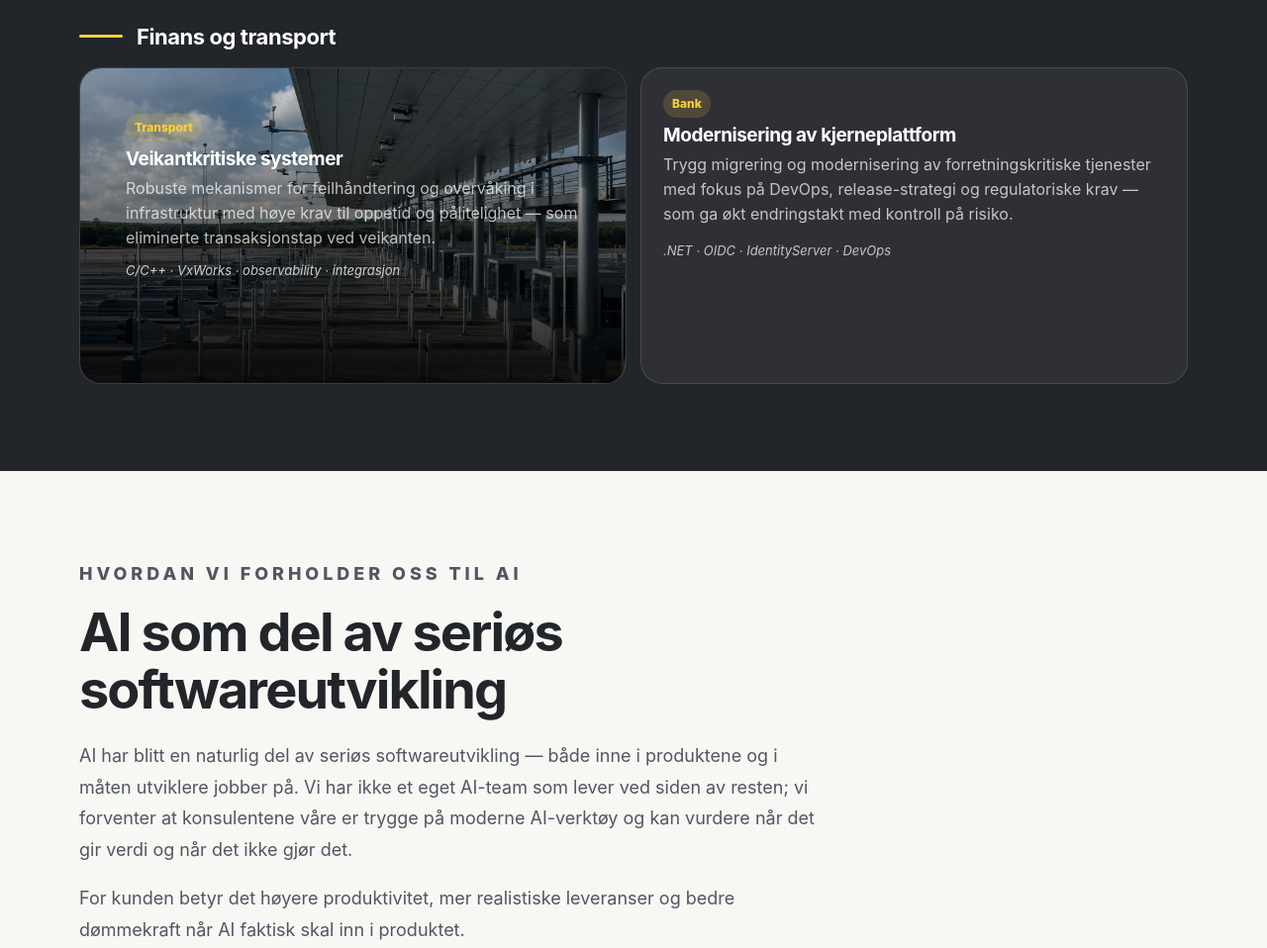
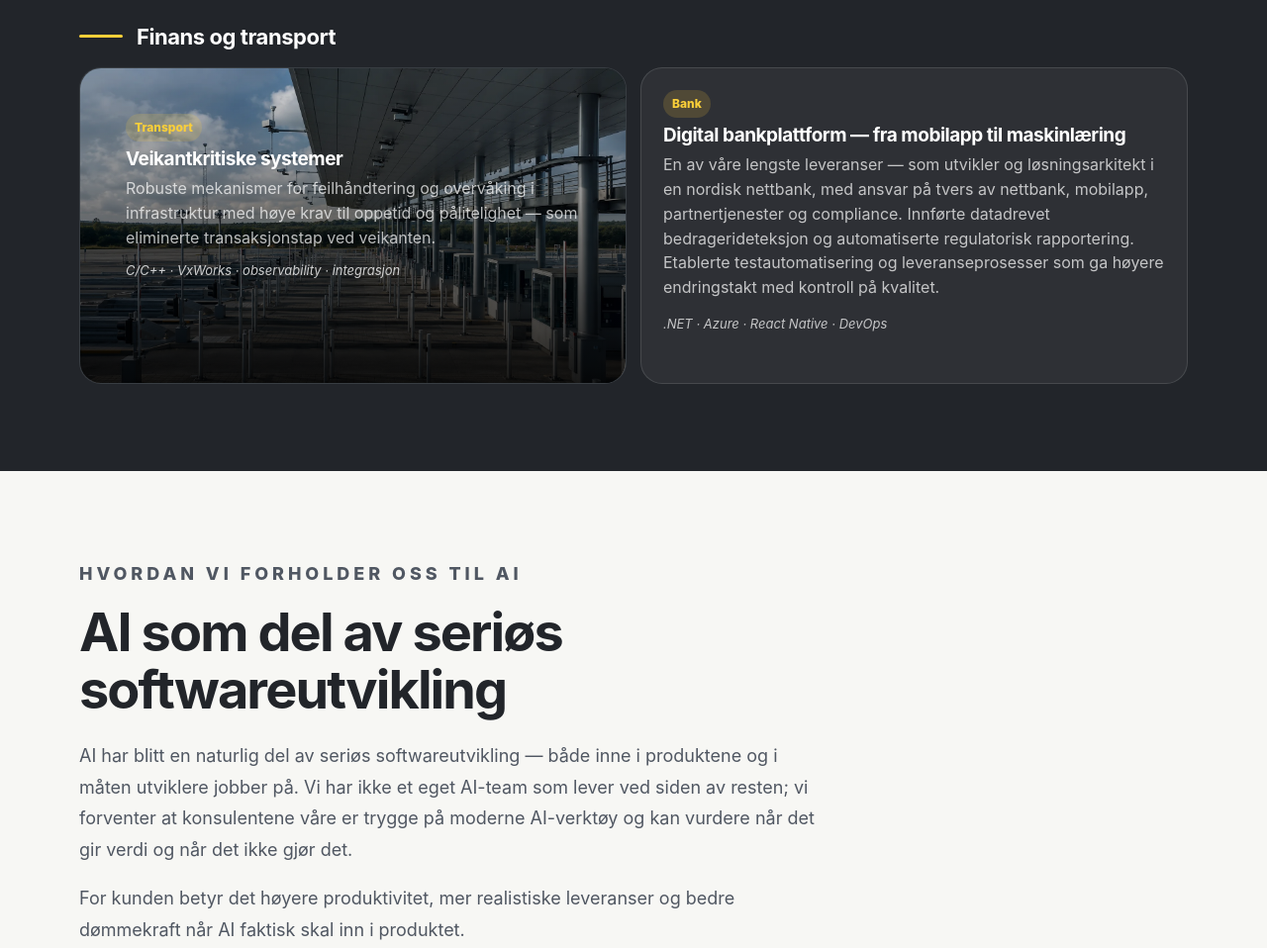
Before and after one commit to thorfunderud/ametra-static-site, a plain HTML site: page index.html in a window 1280 px wide. Shown: the part 4520-5478 px from the top of the page at 99% size. Drawn offline with Linux system fonts and the light colour scheme.

Commit message:
Add files via upload
Mattias oppdatering

```diff
--- a/index.html
+++ b/index.html
@@ -932,10 +932,10 @@
             <article class="case-card">
               <div>
                 <span class="case-domain">Bank</span>
-                <h4>Modernisering av kjerneplattform</h4>
-                <p>Trygg migrering og modernisering av forretningskritiske tjenester med fokus på DevOps, release-strategi og regulatoriske krav — som ga økt endringstakt med kontroll på risiko.</p>
+                <h4>Digital bankplattform — fra mobilapp til maskinlæring</h4>
+                <p>En av våre lengste leveranser — som utvikler og løsningsarkitekt i en nordisk nettbank, med ansvar på tvers av nettbank, mobilapp, partnertjenester og compliance. Innførte datadrevet bedragerideteksjon og automatiserte regulatorisk rapportering. Etablerte testautomatisering og leveranseprosesser som ga høyere endringstakt med kontroll på kvalitet.</p>
               </div>
-              <p class="case-tech">.NET · OIDC · IdentityServer · DevOps</p>
+              <p class="case-tech">.NET · Azure · React Native · DevOps</p>
             </article>
           </div>
         </div>
@@ -1117,7 +1117,7 @@
                 <div class="team-role">Senior systemutvikler</div>
               </div>
             </div>
-            <p class="team-highlight">Over 20 års erfaring, særlig fra robuste .NET-løsninger i finans.</p>
+            <p class="team-highlight">Sivilingeniør i datateknikk med 25 års erfaring på .NET-plattformen — fra API-design og integrasjoner til robuste, kvalitetskritiske løsninger i finans.</p>
             <div class="team-tags">
               <span class="team-tag">C#/.NET</span>
               <span class="team-tag">ASP.NET Web API</span>
```
